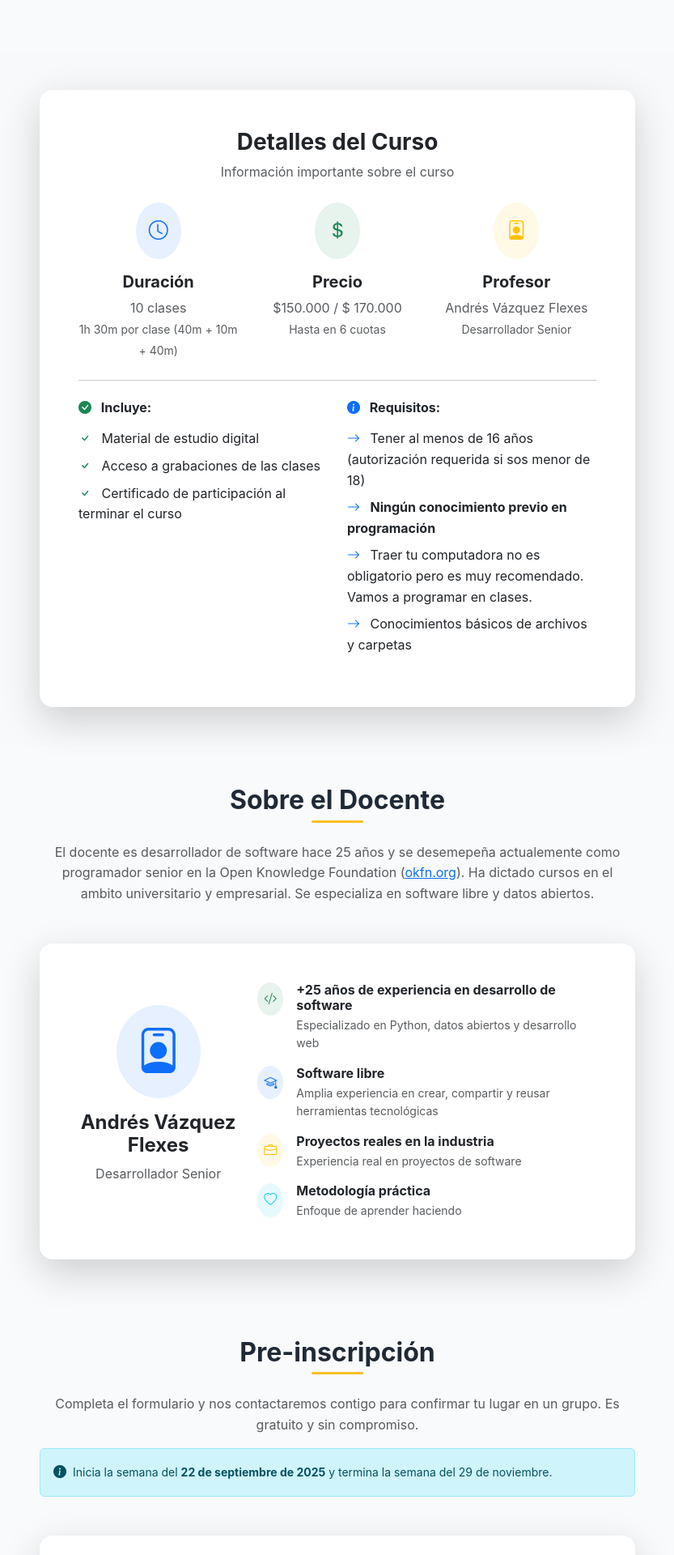
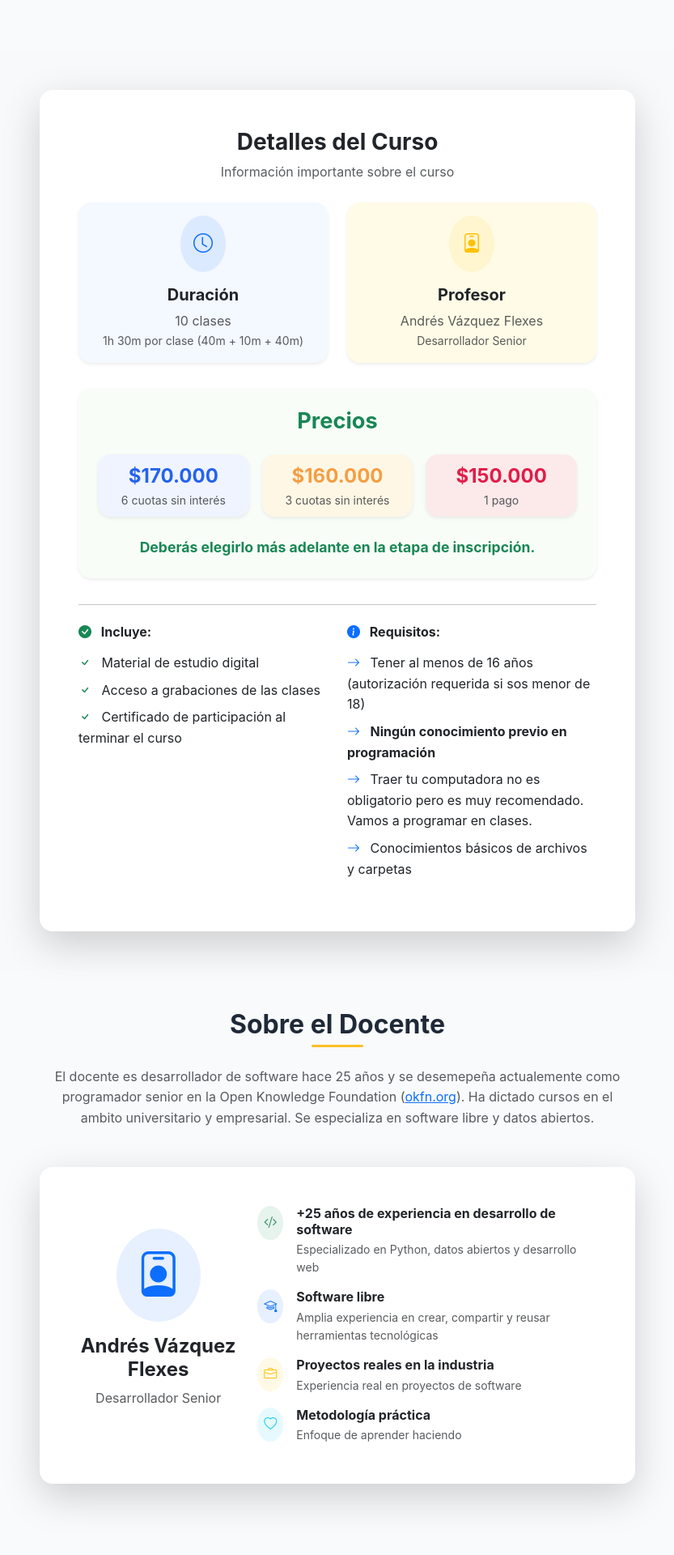
Before and after one commit to avdata99/clasdrom, a Django app: page /cursos/s/python/ in a window 1280 px wide. Shown: the part 1115-3035 px from the top of the page at 81% size, without its empty margins (223-1056 px from the left). Run offline with Django 4.2, Linux system fonts and the light colour scheme; data comes from the database, SQL or seed files in the repository.

Commit message:
Clarificar precios

```diff
--- a/cdrom/cursos/templates/cursos/s/python.html
+++ b/cdrom/cursos/templates/cursos/s/python.html
@@ -172,36 +172,66 @@
                         </div>
 
                         <div class="row g-4">
-                            <div class="col-md-4">
-                                <div class="text-center">
-                                    <div class="bg-primary bg-opacity-10 rounded-circle p-3 d-inline-flex mb-3">
+                            <!-- Primera fila: Duración y Profesor -->
+                            <div class="col-md-6">
+                                <div class="card border-0 shadow-sm h-100 d-flex flex-column justify-content-center align-items-center" style="background: #f4f8ff;">
+                                    <div class="bg-primary bg-opacity-10 rounded-circle p-3 d-inline-flex mb-3 mt-3">
                                         <i class="bi bi-clock fs-4 text-primary"></i>
                                     </div>
-                                    <h5 class="fw-bold">Duración</h5>
+                                    <h5 class="fw-bold mb-2">Duración</h5>
                                     <p class="text-muted mb-0">10 clases</p>
-                                    <small class="text-muted">1h 30m por clase (40m + 10m + 40m)</small>
+                                    <small class="text-muted mb-3">1h 30m por clase (40m + 10m + 40m)</small>
                                 </div>
                             </div>
-
-                            <div class="col-md-4">
-                                <div class="text-center">
-                                    <div class="bg-success bg-opacity-10 rounded-circle p-3 d-inline-flex mb-3">
-                                        <i class="bi bi-currency-dollar fs-4 text-success"></i>
+                            <div class="col-md-6">
+                                <div class="card border-0 shadow-sm h-100 d-flex flex-column justify-content-center align-items-center" style="background: #fffbe6;">
+                                    <div class="bg-warning bg-opacity-10 rounded-circle p-3 d-inline-flex mb-3 mt-3">
+                                        <i class="bi bi-person-badge fs-4 text-warning"></i>
                                     </div>
-                                    <h5 class="fw-bold">Precio</h5>
-                                    <p class="text-muted mb-0">$150.000 / $ 170.000</p>
-                                    <small class="text-muted">Hasta en 6 cuotas</small>
+                                    <h5 class="fw-bold mb-2">Profesor</h5>
+                                    <p class="text-muted mb-0">Andrés Vázquez Flexes</p>
+                                    <small class="text-muted mb-3">Desarrollador Senior</small>
                                 </div>
                             </div>
-
-                            <div class="col-md-4">
-                                <div class="text-center">
-                                    <div class="bg-warning bg-opacity-10 rounded-circle p-3 d-inline-flex mb-3">
-                                        <i class="bi bi-person-badge fs-4 text-warning"></i>
+                        </div>
+                        <div class="row g-4 mt-2">
+                            <!-- Segunda fila: Precios -->
+                            <div class="col-12">
+                                <div class="card border-0 shadow-sm mb-2" style="background: #f8fdf8;">
+                                    <div class="card-body">
+                                        <h5 class="fw-bold text-center mb-4" style="font-size: 1.7em; color: #198754;">Precios</h5>
+                                        <div class="row g-3 justify-content-center">
+                                            <div class="col-md-4">
+                                                <div class="card border-0 shadow-sm mb-2" style="background: #f0f4ff;">
+                                                    <div class="card-body py-2 px-3 text-center">
+                                                        <div class="fw-bold" style="font-size: 1.5em; color: #2563eb;">$170.000</div>
+                                                        <div class="small text-muted">6 cuotas sin interés</div>
+                                                    </div>
+                                                </div>
+                                            </div>
+                                            <div class="col-md-4">
+                                                <div class="card border-0 shadow-sm mb-2" style="background: #fff7e6;">
+                                                    <div class="card-body py-2 px-3 text-center">
+                                                        <div class="fw-bold" style="font-size: 1.5em; color: #f59e42;">$160.000</div>
+                                                        <div class="small text-muted">3 cuotas sin interés</div>
+                                                    </div>
+                                                </div>
+                                            </div>
+                                            <div class="col-md-4">
+                                                <div class="card border-0 shadow-sm mb-2" style="background: #fceaea;">
+                                                    <div class="card-body py-2 px-3 text-center">
+                                                        <div class="fw-bold" style="font-size: 1.5em; color: #e11d48;">$150.000</div>
+                                                        <div class="small text-muted">1 pago</div>
+                                                    </div>
+                                                </div>
+                                            </div>
+                                        </div>
+                                        <div class="text-center mt-3">
+                                            <span class="fw-bold text-success" style="font-size: 1.1em;">
+                                                Deberás elegirlo más adelante en la etapa de inscripción.
+                                            </span>
+                                        </div>
                                     </div>
-                                    <h5 class="fw-bold">Profesor</h5>
-                                    <p class="text-muted mb-0">Andrés Vázquez Flexes</p>
-                                    <small class="text-muted">Desarrollador Senior</small>
                                 </div>
                             </div>
                         </div>
```
